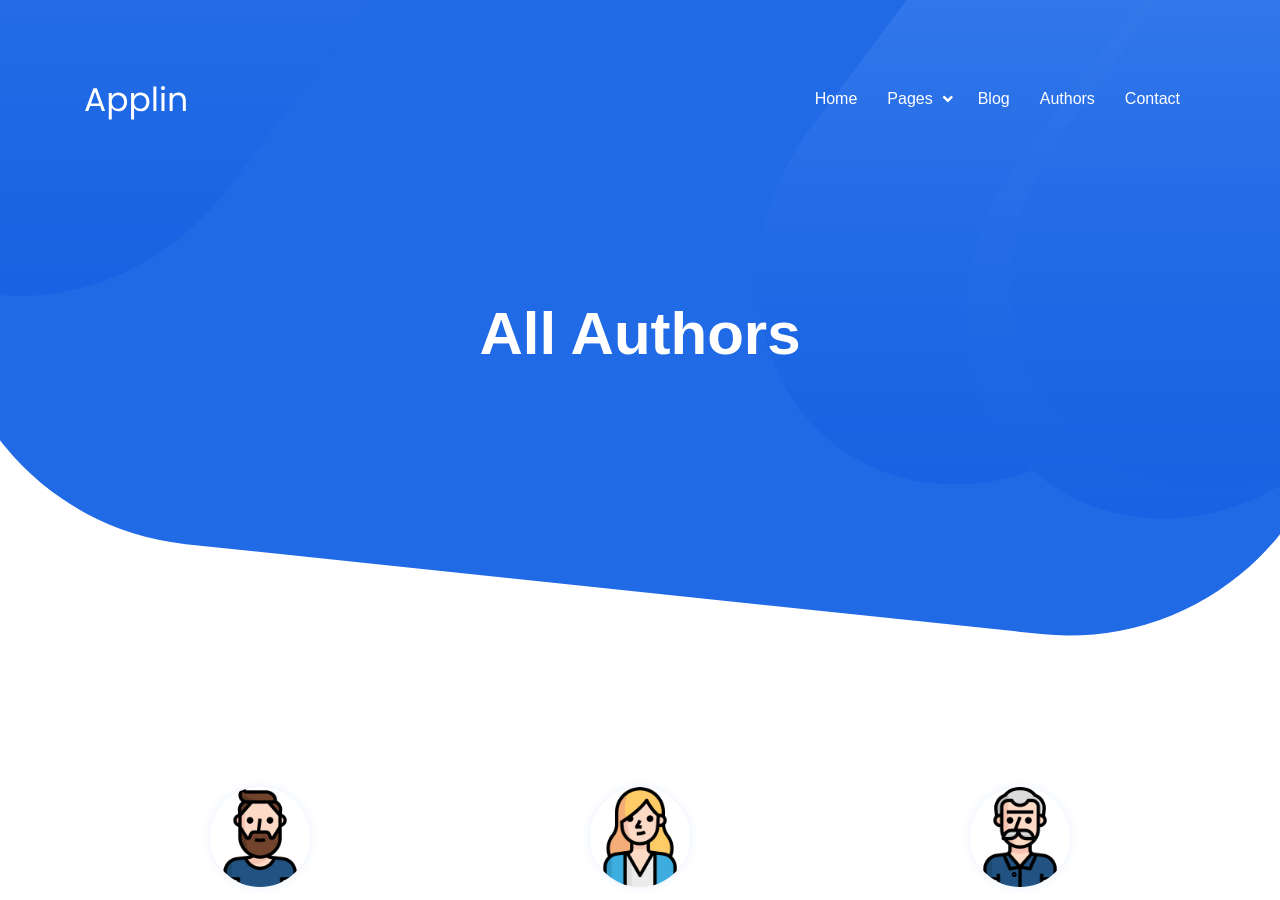
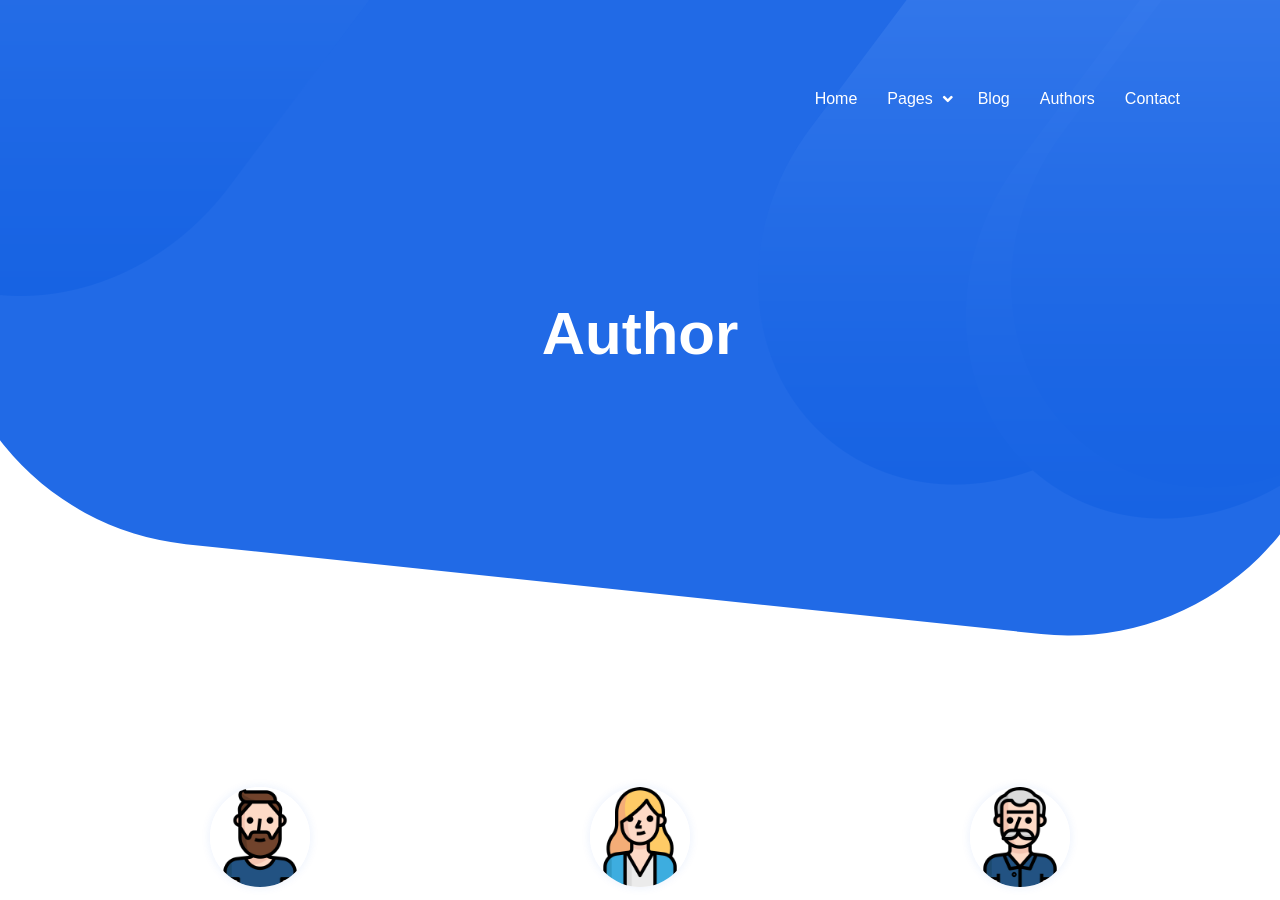
Before and after one commit to yuuisang/yuuisang.github.io, a Jekyll site: the page built from authors.html, in a window 1280 px wide and 900 px high. Built offline with Jekyll 4.4.1, drawn with Linux system fonts in a browser that asks for light colours; some web fonts are replaced.

Commit message:
theme set

```diff
--- a/authors.html
+++ b/authors.html
@@ -1,6 +1,6 @@
 ---
 layout: page
-title: All Authors
+title: Author
 permalink: /all-authors
 ---
 
--- a/blog.html
+++ b/blog.html
@@ -1,6 +1,6 @@
 ---
 layout: blog
-title: Our Blog
+title: My Blog
 permalink: /blog
 pagination:
   enabled: true
```
Also changed, not shown: assets/images/logo.svg.
